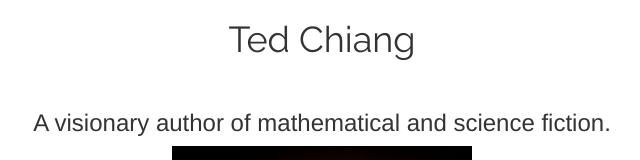
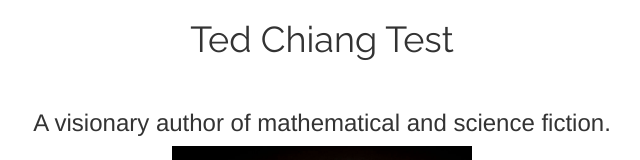
Before and after one commit to BlueGlowStick/tribute_page, a plain HTML site: page Tribute2.html in a window 1280 px wide. Shown: the top 160 px of the page, without its empty margins (318-958 px from the left). Drawn offline with nearby package versions, Linux system fonts and the light colour scheme.

Commit message:
Testing repository on second machine

```diff
--- a/Tribute2.html
+++ b/Tribute2.html
@@ -10,7 +10,7 @@
 	<div class="col-xs-2 col-md-3">
 	</div>
 	<div class="col-xs-8 col-md-6 text-center">
-		<h1 style="font-family:Raleway;">Ted Chiang</h1>
+		<h1 style="font-family:Raleway;">Ted Chiang Test</h1>
 		<br>
 		<h3>A visionary author of mathematical and science fiction.</h3>
 		<img class="img-responsive center-block" height="300" width="300" src="TedChiang.jpg" alt="Picture of Ted Chiang">
```
